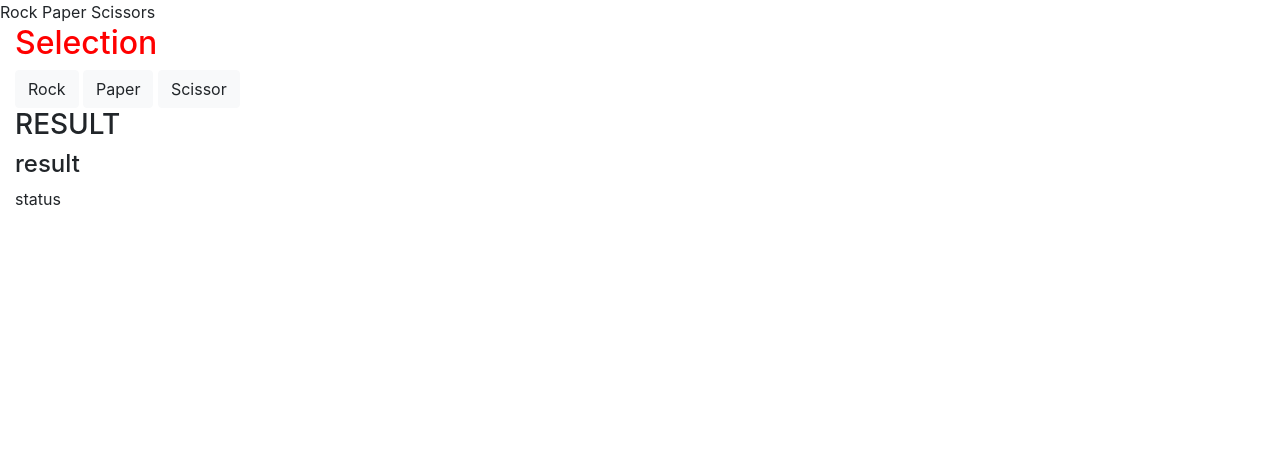
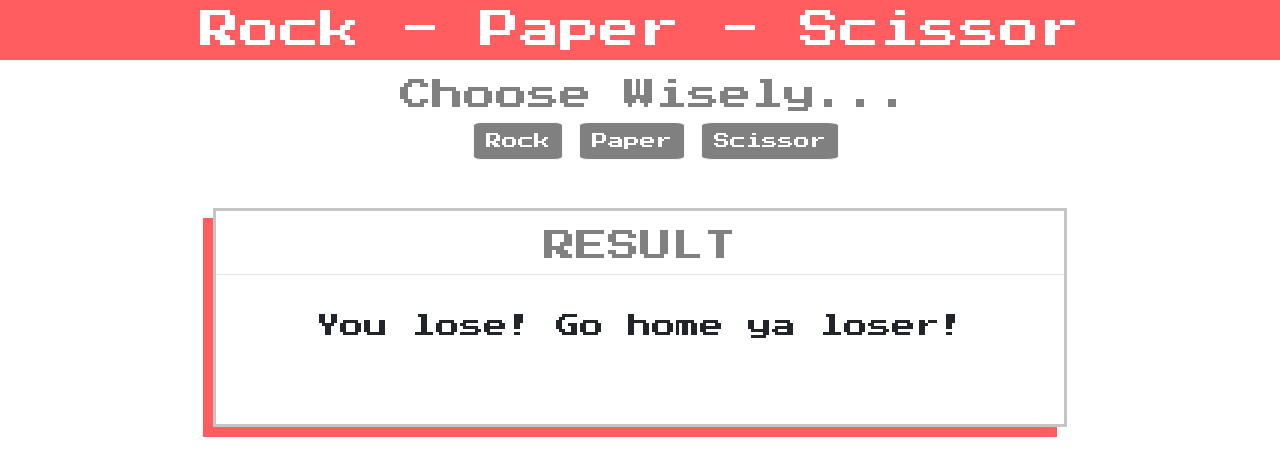
Before and after one commit to JD-Fuller/rockpaperscissor, a plain HTML site: page index.html in a window 1280 px wide. Both pictures are taken after a click on the element "Rock". Drawn offline with nearby package versions, Linux system fonts and the light colour scheme; a web font is replaced by a local one.

Commit message:
functional program with if else

```diff
--- a/app.js
+++ b/app.js
@@ -1,51 +1,103 @@
+// let selections = [
+//   {type: "Rock",
+//   status: "Tie Ball Game!"},
+//   {type: "Paper",
+//   status: "Winner, Winner chicken dinner!"},
+//   {type: "Scissor",
+//   status: "You Lose! Ha-ha!"}
+// ];
+
+
+// let selections = [
+//   {tie: "Tie Ball Game!",
+//   win: "Winner, winner chicken dinner!",
+//   lose: "You lose! Go home ya loser!"
+//   }
+// ]
+
 let selections = [
-  {
-    type: "Rock",
-    status: "Tie Ball Game!"
-  },
-  {
-    type: "Paper",
-    status: "Winner, Winner chicken dinner!"
-  },
-  {
-    type: "Scissor",
-    status: "You Lose! Ha-ha!"
-  }
+  {type: "Rock",
+  tie: "Tie Ball Game!",
+  win: "Winner, winner chicken dinner!",
+  lose: "You lose! Go home ya loser!"},
+  {type: "Paper",
+  tie: "Tie Ball Game!",
+  win: "Winner, winner chicken dinner!",
+  lose: "You lose! Go home ya loser!"},
+  {type: "Scissor",
+  tie: "Tie Ball Game!",
+  win: "Winner, winner chicken dinner!",
+  lose: "You lose! Go home ya loser!"}
+]
+// let choiceGen = [
+// { type: "Rock"},
+// { type: "Paper"},
+// { type: "Scissor"},
+// // { type: "Wizard"},
+// // { type: "Spock"},
+// // { type: "Batman"},
+// // { type: "Lizard"}
+// ]
+
+let computerSelection = [
+  "rock", "paper", "scissor"
 ];
-
-/**
- * IF playerChoice == computerChoice { Then "Tie"}
- *
- * IF playerChoice == Scissor { Then "You Lose"}
- *
- * IF playerChoice == Paper { Then "You Win"}
- */
 /**
  *
  * @param {string} playerChoice
  */
 function play(playerChoice) {
-  let computerChoice = "rock";
-
+  // let computerChoice = "rock";
+let computerChoice = computerSelection[Math.floor(Math.random()*computerSelection.length)];
   let results = selections.find(
     s => s.type.toLowerCase() == playerChoice.toLowerCase()
   );
-debugger;
+  // This code works for basic, canned response
+  // document.querySelector("#gameResult").innerHTML = `
+  // <h4>${results.type}</h4>
+  // <p>${results.status}</p>`;
+
+
+  if (playerChoice.toLowerCase() == computerChoice) {
+    document.querySelector("#gameResult").innerHTML = `
+<p>${results.tie}</p>`;
+
+  } else if (playerChoice.toLowerCase() == "scissor" && computerChoice == "rock") {
+    document.querySelector("#gameResult").innerHTML = `
+<p>${results.lose}</p>`;
+}
+else if (playerChoice.toLowerCase() == "scissor" && computerChoice == "paper") {
+ document.querySelector("#gameResult").innerHTML = `
+<p>${results.win}</p>`;
+}
+ else if (playerChoice.toLowerCase() == "paper" && computerChoice == "rock") {
   document.querySelector("#gameResult").innerHTML = `
-  <h4>${results.type}</h4>
-  <p>${results.status}</p>`;
+<p>${results.win}</p>`;
+}
+else if (playerChoice.toLowerCase() == "paper" && computerChoice == "scissor") {
+    document.querySelector("#gameResult").innerHTML = `
+<p>${results.lose}</p>`;
+}
+else if (playerChoice.toLowerCase() == "rock" && computerChoice == "paper") {
+ document.querySelector("#gameResult").innerHTML = `
+<p>${results.lose}</p>`;
+}
+else if (playerChoice.toLowerCase() == "rock" && computerChoice == "scissor") {
+  document.querySelector("#gameResult").innerHTML = `
+ <p>${results.win}</p>`;
+ }
+
+
+}
 
 
 
 
-//   if (playerChoice.toLowerCase() == computerChoice) {
-//     document.querySelector("#gameResult").innerHTML = `
-// <p>${results.status}</p>`;
-//   } else if (playerChoice.toLowerCase() == "scissor") {
-//     document.querySelector("#gameResult").innerHTML = `
-// <p>${results.lose}</p>`;
-//   } else if (playerChoice.toLowerCase() == "paper") {
-//     document.querySelector("#gameResult").innerHTML = `
-// <p>${results.win}</p>`;
-//   }
-}
+
+// *
+//  * IF playerChoice == computerChoice { Then "Tie"}
+//  *
+//  * IF playerChoice == Scissor { Then "You Lose"}
+//  *
+//  * IF playerChoice == Paper { Then "You Win"}
+//  */
--- a/index.html
+++ b/index.html
@@ -1,37 +1,43 @@
 <!DOCTYPE html>
 <html lang="en">
+
 <head>
   <meta charset="UTF-8" />
   <meta name="viewport" content="width=device-width, initial-scale=1.0" />
   <meta http-equiv="X-UA-Compatible" content="ie=edge" />
-    <link
-      rel="stylesheet"
-      href="https://stackpath.bootstrapcdn.com/bootstrap/4.3.1/css/bootstrap.min.css"
-      integrity="sha384-ggOyR0iXCbMQv3Xipma34MD+dH/1fQ784/j6cY/iJTQUOhcWr7x9JvoRxT2MZw1T"
-      crossorigin="anonymous"
-    />
+  <link rel="stylesheet" href="https://stackpath.bootstrapcdn.com/bootstrap/4.3.1/css/bootstrap.min.css"
+    integrity="sha384-ggOyR0iXCbMQv3Xipma34MD+dH/1fQ784/j6cY/iJTQUOhcWr7x9JvoRxT2MZw1T" crossorigin="anonymous" />
+    <link href="https://fonts.googleapis.com/css?family=Alegreya+Sans+SC|Architects+Daughter|Archivo+Black|Bangers|Fredoka+One|Gloria+Hallelujah|Knewave|Permanent+Marker|Press+Start+2P|Reenie+Beanie|Rock+Salt|Special+Elite&display=swap" rel="stylesheet">
+
   <link rel="stylesheet" href="style.css" />
   <title>RockPaperScissors</title>
 </head>
+
 <body>
   <header></header>
   <main>
 
     <div class="panel panel-default">
-        <div class="panel-heading">Rock Paper Scissors</div>
+      <div class="panel-heading">Rock - Paper - Scissor</div>
       <div class="panel-body">
         <div class="container-fluid">
-          <div class="row">
+          <div class="row d-flex">
             <div class="col-12 button-choice">
-              <h2>Selection</h2>
-              <div class="btn btn-light" onclick="play()">Rock</div>
-              <div class="btn btn-light" onclick="play()">Paper</div>
-              <div class="btn btn-light" onclick="play()">Scissor</div>
+              <h2>Choose Wisely...</h2>
+              <div class="btn btn-light" onclick="play('rock')">Rock</div>
+              <div class="btn btn-light" onclick="play('paper')">Paper</div>
+              <div class="btn btn-light" onclick="play('scissor')">Scissor</div>
             </div>
-            <div class="col-12" id="gameResult">
-              <h3>RESULT</h3>
-              <h4>result</h4>
-              <p>status</p>
+          </div>
+          <div class="row d-flex result-row">
+            <div class="col-8 result-box">
+              <h2>RESULT</h2>
+              <hr>
+              </hr>
+              <div class="results" id="gameResult">
+                <h4></h4>
+                <p></p>
+              </div>
             </div>
           </div>
         </div>
@@ -42,4 +48,5 @@
 
   <script src="app.js"></script>
 </body>
+
 </html>
--- a/style.css
+++ b/style.css
@@ -4,11 +4,61 @@ h1 {
   text-align: center;
 }
 
-.button-choice, h2,{
+.panel-heading {
+  background: rgb(255, 93, 96);
+  font-size: 30pt;
+  font-family: "Press Start 2P";
+  color: white;
+}
+.button-choice, .panel-heading {
   justify-content: center;
   align-items: center;
   text-align: center;
+  font-family: "Press Start 2P";
+
+}
+
+.button-choice {
+  margin: 1em;
+}
+
+.results h4 {
+  font-size: 3.5rem;
+}
+.results p {
+  font-size: 1.5rem;
 }
 h2 {
-  color: red
+  color: grey;
+  font-family: "Press Start 2P";
+  text-align: center;
 }
+.result-row {
+  justify-content: center;
+  font-family: "Press Start 2P";
+}
+.result-box {
+ border: 3px solid rgba(158, 161, 163, 0.61);
+ margin: 2em;
+ padding: 1em 0 4em 0;
+ text-align: center;
+ box-shadow: -10px 10px rgb(255, 93, 96);
+}
+
+.results {
+  margin-top: 2em;
+}
+hr {
+  justify-content: left;
+  margin: 0;
+  height: 1px;
+  color: rgb(67, 67, 68);
+}
+
+.btn {
+  background: grey;
+  border-radius: 9%;
+  color: white;
+  cursor: pointer;
+  font-family: "Press Start 2P";
+}
```
Lines whose indentation alone changed are shown as unchanged.
